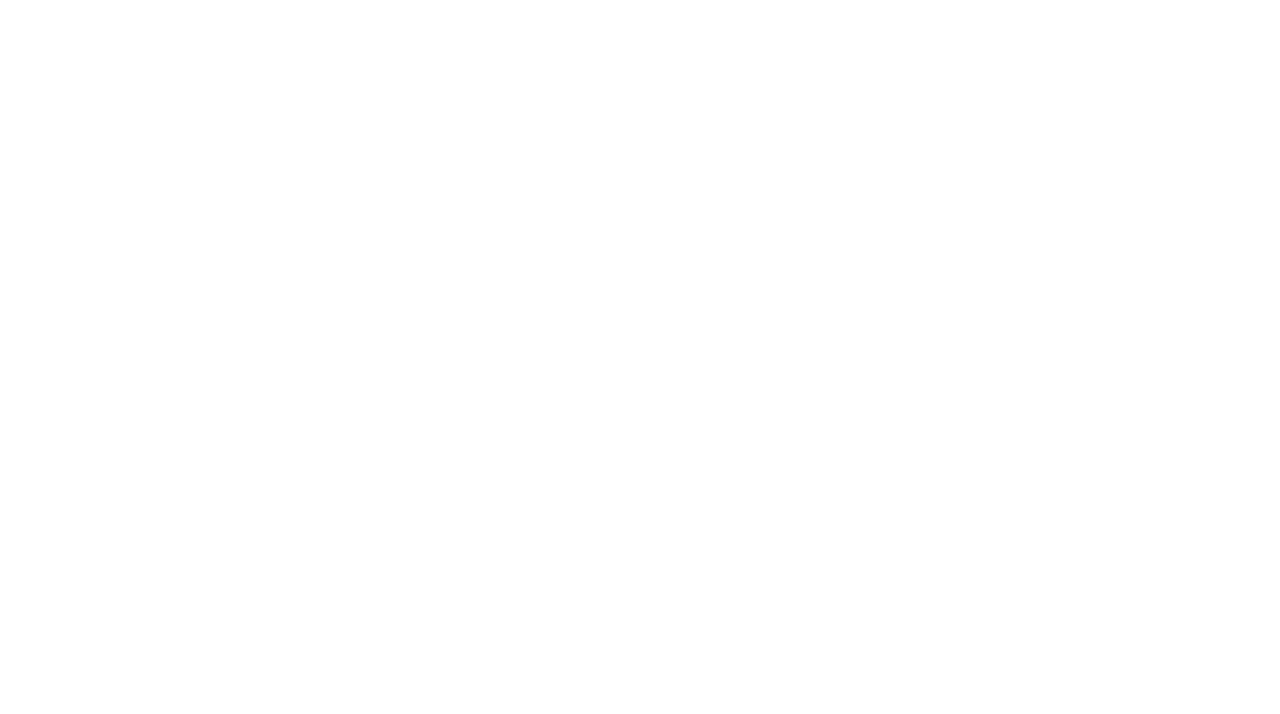
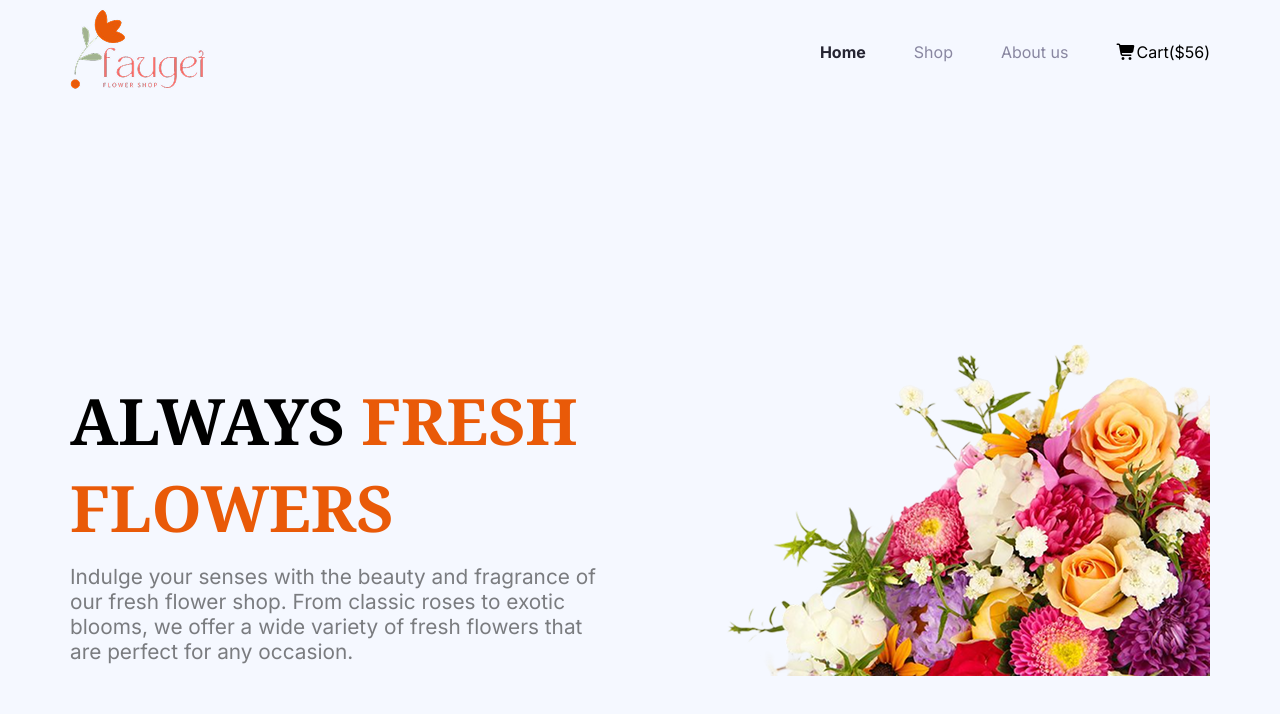
Before and after one commit to Juhaifa12/assignment-2, a plain HTML site: page index.html in a window 1280 px wide. Drawn offline with Linux system fonts and the light colour scheme.

Commit message:
added navbar and banner section

```diff
--- a/index.html
+++ b/index.html
@@ -3,14 +3,49 @@
 <head>
     <meta charset="UTF-8">
     <meta name="viewport" content="width=device-width, initial-scale=1.0">
-    <title>Assignment-1</title>
+    <title>Assignment-2</title>
+    <link rel="preconnect" href="https://fonts.googleapis.com">
+<link rel="preconnect" href="https://fonts.gstatic.com" crossorigin>
+<link href="https://fonts.googleapis.com/css2?family=Noto+Serif:ital,wght@0,100..900;1,100..900&display=swap" rel="stylesheet">
+<link rel="preconnect" href="https://fonts.googleapis.com">
+<link rel="preconnect" href="https://fonts.gstatic.com" crossorigin>
+<link href="https://fonts.googleapis.com/css2?family=Inter:ital,opsz,wght@0,14..32,100..900;1,14..32,100..900&display=swap" rel="stylesheet">
+    <link rel="stylesheet" href="styles/flowers.css">
+    <link rel="stylesheet" href="styles/media.css">
+     <link rel="stylesheet" href="https://cdnjs.cloudflare.com/ajax/libs/font-awesome/7.0.0/css/all.min.css" integrity="sha512-DxV+EoADOkOygM4IR9yXP8Sb2qwgidEmeqAEmDKIOfPRQZOWbXCzLC6vjbZyy0vPisbH2SyW27+ddLVCN+OMzQ==" crossorigin="anonymous" referrerpolicy="no-referrer" />
 </head>
 <body>
-    <header>
-
+    <header class="inter-primary">
+<div class="navbar container">
+    <div class="nav-logo">
+        <img src="assets/logo.png" alt="">
+    </div>
+    <div class="nav-menu">
+    <ul>
+        <div class="nav-element">
+        <li><a href="#home"  class="nav-link-home">Home</a></li>
+        <li><a href="#shop" class="nav-link-shop">Shop</a></li>
+        <li><a href="#aboutus"  class="nav-link-about">About us</a></li>
+        </div>
+       <div>
+         <li>
+           <a href="" class="nav-cart"><i class="fa-solid fa-cart-shopping" style="color: #000000;"></i>Cart($56)</a>
+        </li>
+       </div>
+    </ul>
+    </div>
+</div>
+<div class="banner container">
+    <div class="banner-content">
+<div class="banner-header noto-serif-primary"><span class="always">ALWAYS</span> <span class="fresh">FRESH <br>FLOWERS</span></div>
+<div class="side-text">Indulge your senses with the beauty and fragrance of <br> our fresh flower shop. From classic roses to exotic <br> blooms, we offer a wide variety of fresh flowers that <br> are perfect for any occasion. </div>
+    </div>
+    <div class="banner-img">
+<img src="assets/hero-flower.png" alt="">
+    </div>
+</div>
     </header>
-    <main>
-
+    <main class="inter-primary container">
     </main>
     <footer>
 
--- a/styles/flowers.css
+++ b/styles/flowers.css
@@ -0,0 +1,84 @@
+
+.noto-serif-primary {
+  font-family: "Noto Serif", serif;
+  font-optical-sizing: auto;
+  font-style: normal;
+}
+
+.inter-primary{
+  font-family: "Inter", sans-serif;
+  font-optical-sizing: auto;
+  font-style: normal;
+}
+/* shared styles */
+body{
+    background-color: #F5F8FF;
+}
+.container{
+    max-width: 1140px;
+    margin:0 auto;
+}
+/* navbar styles */
+.navbar{
+    display: flex;
+    justify-content: space-between;
+    align-items: center;
+    margin-bottom: 120px;
+}
+.nav-menu ul{
+    display: flex;
+    gap: 48px;
+}
+.nav-element{
+    display: flex;
+    gap: 48px;
+}
+.nav-menu ul li{
+    list-style: none;
+}
+.nav-menu ul li a{
+    text-decoration: none;
+}
+.nav-link-home{
+    font-weight: 700;
+    font-size: 1rem;
+    color: #252432;
+}
+.nav-link-shop, .nav-link-about{
+    font-weight: 400;
+    font-size: 1rem;
+    color: #8987A1;
+}
+.nav-cart{
+    font-weight: 400;
+    font-size: 1rem;
+    color: #000000;
+}
+/* banner section */
+.banner{
+    display: flex;
+    justify-content: space-between;
+    margin-bottom: 120px;
+}
+.banner-content{
+    padding-top: 162px;
+}
+.banner-header{
+    font-weight: 700;
+    font-size: 4rem;
+    padding-bottom: 13px;
+}
+.always{
+    color: #000000;
+}
+.fresh{
+    color: #E95A08;
+}
+.side-text{
+    font-weight: 400;
+    font-size: 1.3rem;
+    color: rgba(0, 0, 0, 0.5);
+}
+.banner-img img{
+    padding-top: 106px;
+}
--- a/styles/media.css
+++ b/styles/media.css
@@ -0,0 +1,28 @@
+@media screen and (max-width:576px) {
+    .navbar,.banner{
+        max-width: 361px;
+        margin: 0 auto;
+    }
+    .nav-element{
+        display: none;
+    }
+    .banner{
+        display: flex;
+        flex-direction: column-reverse;
+    }
+    .banner-img img{
+        width: 393px;
+        height: 245px;
+    }
+    .banner-content{
+        padding-top: 28px;
+    }
+    .banner-header{
+        font-size: 1.5rem;
+    }
+    .side-text{
+        font-size: 0.8rem;
+        line-height: auto;
+    }
+
+}
```
